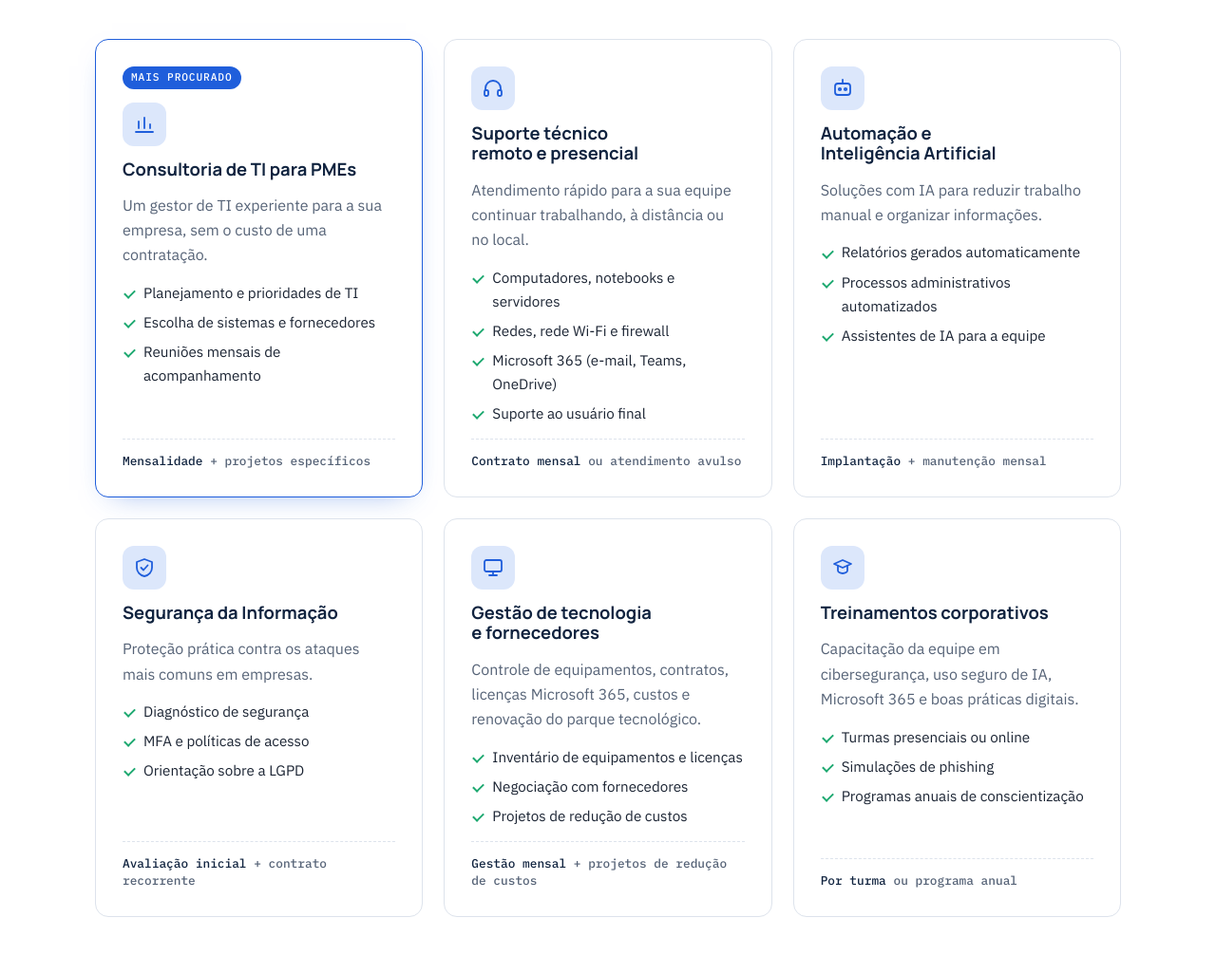
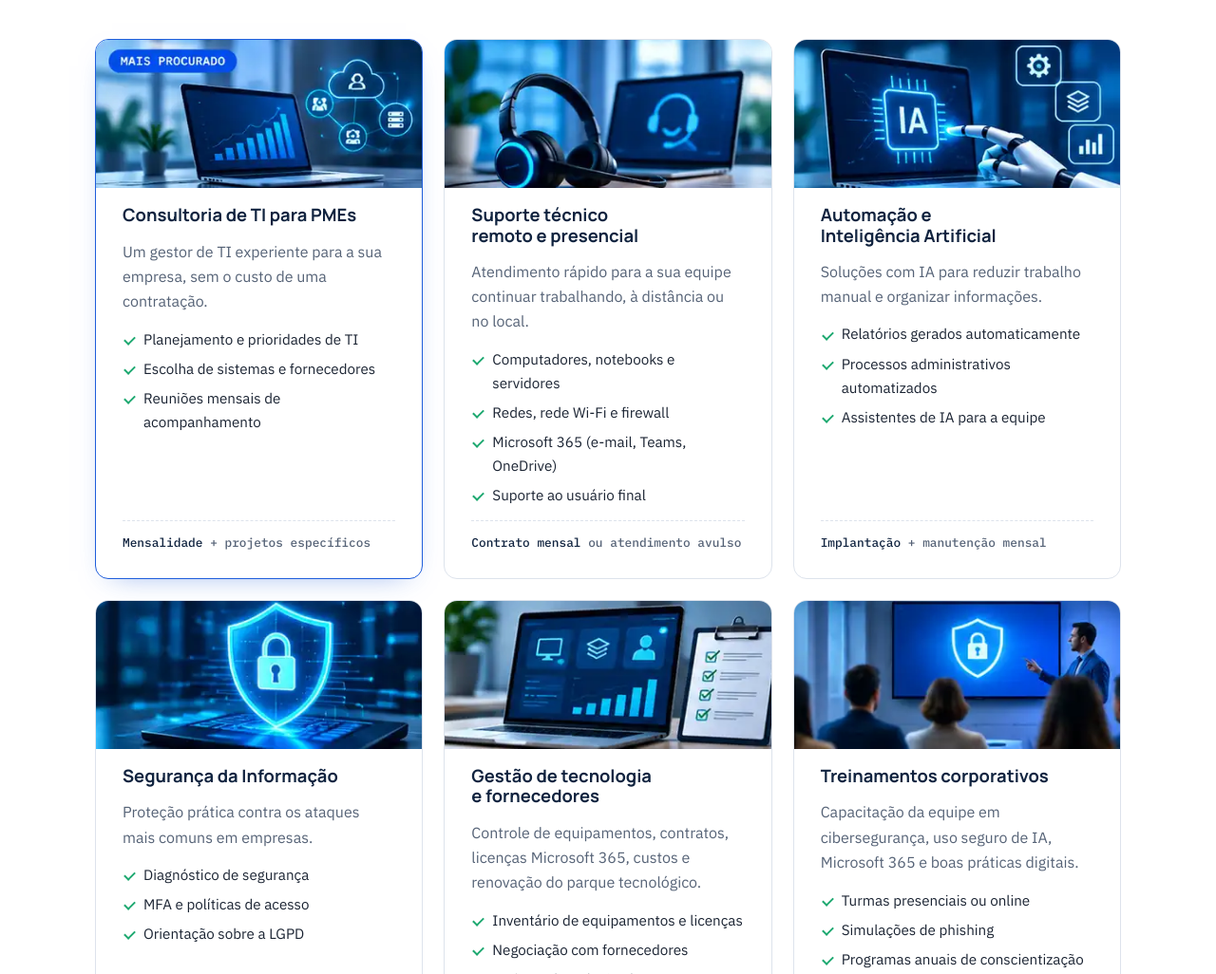
Before and after one commit to ssamirferreira-cloud/ssamirferreira-cloud.github.io, a plain HTML site: page index.html in a window 1280 px wide. Shown: the part 1000-2026 px from the top of the page at 95% size. Drawn offline with Linux system fonts and the light colour scheme.

Commit message:
Enhance service articles with images and CSS updates
Added images to service articles and adjusted CSS for layout.

```diff
--- a/index.html
+++ b/index.html
@@ -70,6 +70,8 @@ header{background:var(--marinho);color:var(--branco);position:sticky;top:0;z-ind
 /* Serviços */
 .grid-serv{display:grid;grid-template-columns:repeat(6,1fr);gap:22px}
 .serv{grid-column:span 2;border:1px solid var(--linha);border-radius:14px;padding:28px;display:flex;flex-direction:column;gap:14px;background:var(--branco);min-width:0}
+.foto{display:block;width:calc(100% + 56px);max-width:none;height:auto;margin:-28px -28px 4px;aspect-ratio:2.2/1;object-fit:cover;object-position:center top}
+.serv{overflow:hidden}
 .serv.destaque{border-color:var(--cobalto);box-shadow:0 10px 30px -18px rgba(31,94,219,.6)}
 .ico{width:46px;height:46px;border-radius:12px;background:var(--cobalto-claro);display:grid;place-items:center;color:var(--cobalto)}
 .ico svg{width:24px;height:24px}
@@ -173,43 +175,42 @@ footer .wrap{display:flex;flex-wrap:wrap;justify-content:space-between;gap:12px;
     </div>
     <div class="grid-serv">
       <article class="serv destaque">
-        <span class="tag">Mais procurado</span>
-        <div class="ico"><svg viewBox="0 0 24 24" fill="none" stroke="currentColor" stroke-width="1.8" stroke-linecap="round" stroke-linejoin="round"><path d="M3 20h18"/><path d="M6 16V9"/><path d="M12 16V5"/><path d="M18 16v-4"/></svg></div>
+        <img class="foto" src="img/consultoria.webp" alt="Consultor analisando indicadores de TI em um notebook" width="400" height="191" loading="lazy">
         <h3>Consultoria de TI para PMEs</h3>
         <p>Um gestor de TI experiente para a sua empresa, sem o custo de uma contratação.</p>
         <ul><li>Planejamento e prioridades de TI</li><li>Escolha de sistemas e fornecedores</li><li>Reuniões mensais de acompanhamento</li></ul>
         <div class="modelo">Mensalidade <span>+ projetos específicos</span></div>
       </article>
       <article class="serv">
-        <div class="ico"><svg viewBox="0 0 24 24" fill="none" stroke="currentColor" stroke-width="1.8" stroke-linecap="round" stroke-linejoin="round"><path d="M4 14v-2a8 8 0 0 1 16 0v2"/><rect x="3" y="14" width="4" height="6" rx="1.5"/><rect x="17" y="14" width="4" height="6" rx="1.5"/></svg></div>
+        <img class="foto" src="img/suporte.webp" alt="Headset de suporte técnico ao lado de um notebook" width="400" height="191" loading="lazy">
         <h3>Suporte técnico remoto e presencial</h3>
         <p>Atendimento rápido para a sua equipe continuar trabalhando, à distância ou no local.</p>
         <ul><li>Computadores, notebooks e servidores</li><li>Redes, rede Wi-Fi e firewall</li><li>Microsoft 365 (e-mail, Teams, OneDrive)</li><li>Suporte ao usuário final</li></ul>
         <div class="modelo">Contrato mensal <span>ou atendimento avulso</span></div>
       </article>
       <article class="serv">
-        <div class="ico"><svg viewBox="0 0 24 24" fill="none" stroke="currentColor" stroke-width="1.8" stroke-linecap="round" stroke-linejoin="round"><rect x="4" y="7" width="16" height="12" rx="3"/><path d="M12 7V3"/><circle cx="9" cy="13" r="1.2"/><circle cx="15" cy="13" r="1.2"/></svg></div>
+        <img class="foto" src="img/ia.webp" alt="Notebook com chip de inteligência artificial" width="400" height="191" loading="lazy">
         <h3>Automação e Inteligência Artificial</h3>
         <p>Soluções com IA para reduzir trabalho manual e organizar informações.</p>
         <ul><li>Relatórios gerados automaticamente</li><li>Processos administrativos automatizados</li><li>Assistentes de IA para a equipe</li></ul>
         <div class="modelo">Implantação <span>+ manutenção mensal</span></div>
       </article>
       <article class="serv">
-        <div class="ico"><svg viewBox="0 0 24 24" fill="none" stroke="currentColor" stroke-width="1.8" stroke-linecap="round" stroke-linejoin="round"><path d="M12 3l8 3v6c0 4.5-3.4 8.3-8 9-4.6-.7-8-4.5-8-9V6z"/><path d="M8.5 12l2.5 2.5 4.5-5"/></svg></div>
+        <img class="foto" src="img/seguranca.webp" alt="Escudo de segurança com cadeado sobre um teclado" width="400" height="191" loading="lazy">
         <h3>Segurança da Informação</h3>
         <p>Proteção prática contra os ataques mais comuns em empresas.</p>
         <ul><li>Diagnóstico de segurança</li><li>MFA e políticas de acesso</li><li>Orientação sobre a LGPD</li></ul>
         <div class="modelo">Avaliação inicial <span>+ contrato recorrente</span></div>
       </article>
       <article class="serv">
-        <div class="ico"><svg viewBox="0 0 24 24" fill="none" stroke="currentColor" stroke-width="1.8" stroke-linecap="round" stroke-linejoin="round"><rect x="3" y="4" width="18" height="12" rx="2"/><path d="M8 20h8"/><path d="M12 16v4"/></svg></div>
+        <img class="foto" src="img/gestao.webp" alt="Painel de gestão de equipamentos e checklist" width="400" height="191" loading="lazy">
         <h3>Gestão de tecnologia e fornecedores</h3>
         <p>Controle de equipamentos, contratos, licenças Microsoft 365, custos e renovação do parque tecnológico.</p>
         <ul><li>Inventário de equipamentos e licenças</li><li>Negociação com fornecedores</li><li>Projetos de redução de custos</li></ul>
         <div class="modelo">Gestão mensal <span>+ projetos de redução de custos</span></div>
       </article>
       <article class="serv">
-        <div class="ico"><svg viewBox="0 0 24 24" fill="none" stroke="currentColor" stroke-width="1.8" stroke-linecap="round" stroke-linejoin="round"><path d="M3 8l9-4 9 4-9 4z"/><path d="M7 10v5c0 1.5 2.2 3 5 3s5-1.5 5-3v-5"/></svg></div>
+        <img class="foto" src="img/treinamentos.webp" alt="Instrutor apresentando treinamento de cibersegurança" width="400" height="191" loading="lazy">
         <h3>Treinamentos corporativos</h3>
         <p>Capacitação da equipe em cibersegurança, uso seguro de IA, Microsoft 365 e boas práticas digitais.</p>
         <ul><li>Turmas presenciais ou online</li><li>Simulações de phishing</li><li>Programas anuais de conscientização</li></ul>
```
